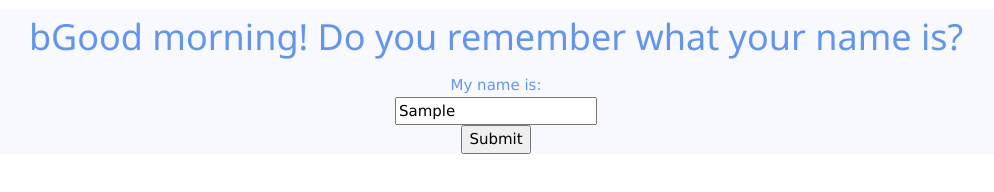
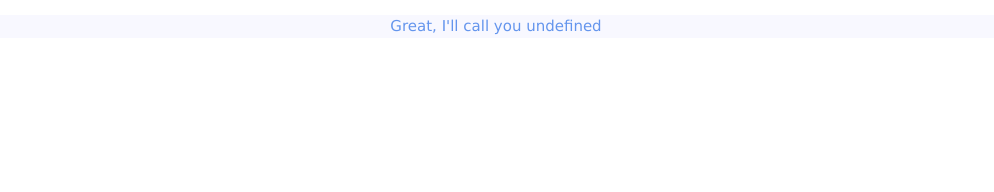
Before and after one commit to Davaac001/davaac001.github.io, a plain HTML site: page index.html in a window 1280 px wide. Both pictures are taken after typing "Sample" into the empty fields and a click on the button "Submit". Shown: the whole page, without its empty margins (144-1138 px from the left). Drawn offline with nearby package versions, Linux system fonts and the light colour scheme.

Commit message:
bugbugbug

```diff
--- a/index.html
+++ b/index.html
@@ -25,7 +25,7 @@
 <body>
   <!-- Content -->
   <div class="tutorial" id="tut1">
-    <h1 title="You open your eyes and see nothing but a uniform white light. A nebulous voice speaks to you:">bGood morning! Do you remember what your name is? </h1>
+    <h1 title="You open your eyes and see nothing but a uniform white light. A nebulous voice speaks to you:">Good morning! Do you remember what your name is? </h1>
     <form>
       <label for="playerName">My name is:</label><br>
       <input type="text" id="playerName" name="playerName"><br>
--- a/js/main.js
+++ b/js/main.js
@@ -4,7 +4,7 @@ var gameData = {
 
 function tut1advance() {
 	gameData.playerName = document.getElementById("playerName").value;
-	getElementById("tut2name").innerHTML = gameData.playerName.value;
+	document.getElementById("tut2name").innerHTML = gameData.playerName.value;
 	document.getElementById("tut1").hidden = true;
 	document.getElementById("tut2").hidden = false;
 }
```
